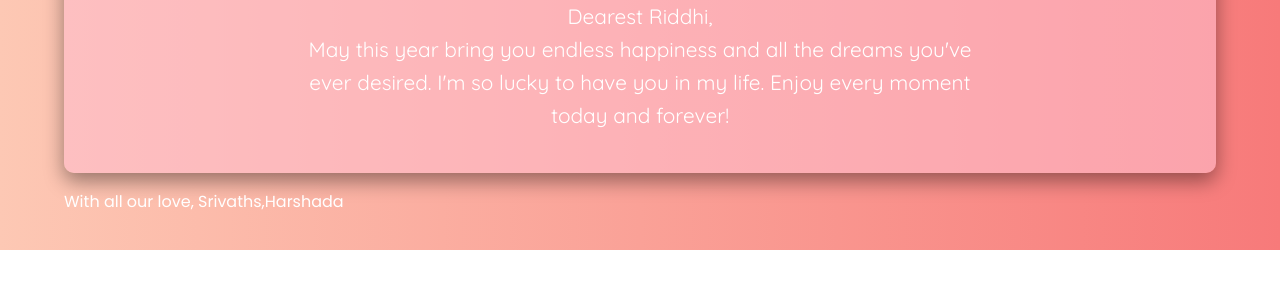
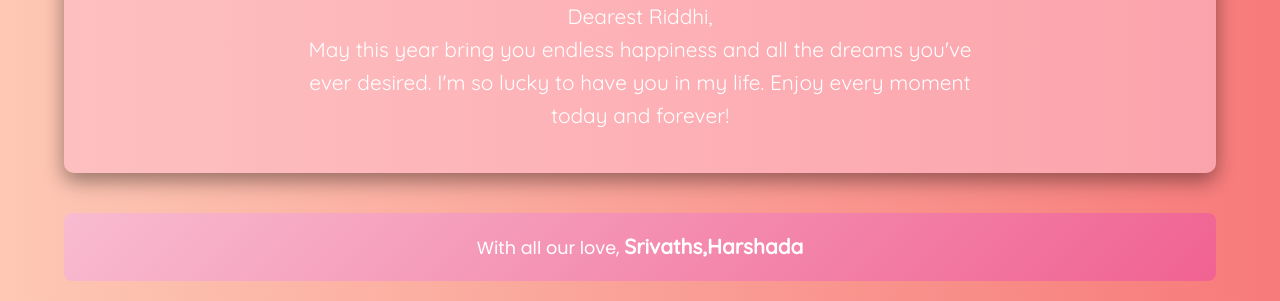
Before and after one commit to careerPractice/riddhi-birthday, a plain HTML site: page index.html in a window 1280 px wide. Shown: the part 718-1019 px from the top of the page. Before the commit the page ends 968 px from the top, so only its background shows below. Drawn offline with Linux system fonts and the light colour scheme.

Commit message:
Update style.css

```diff
--- a/style.css
+++ b/style.css
@@ -131,3 +131,25 @@ header p {
         font-size: 1.1em;
     }
 }
+
+/* Footer Styles */
+footer {
+    text-align: center;
+    margin-top: 40px;
+    padding: 20px 0;
+    background: linear-gradient(135deg, #f8bbd0, #f06292);  /* Light pinkish-red gradient */
+    color: #fff;  /* White text */
+    font-size: 1.1rem;
+    border-radius: 8px;
+    width: 100%;  /* Full-width footer */
+}
+
+footer p {
+    margin: 0;
+}
+
+#your-name {
+    font-weight: bold;
+    font-family: 'Quicksand', sans-serif;
+    font-size: 1.3rem;
+}
```
